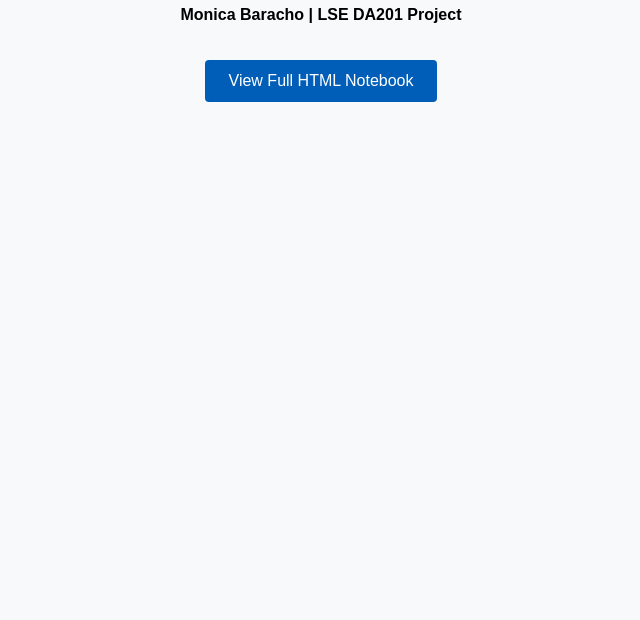
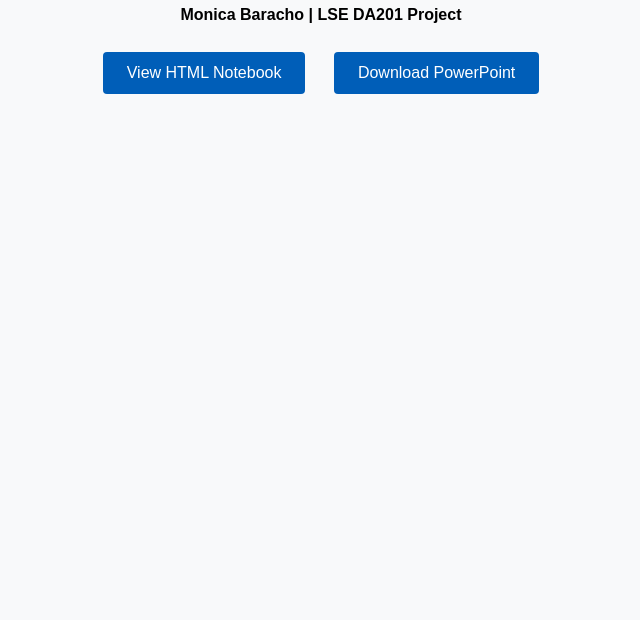
Before and after one commit to murbaracho/NHS-dashboard-, a plain HTML site: page index.html in a window 1280 px wide. Shown: the part 180-800 px from the top of the page, without its empty margins (319-959 px from the left). Drawn offline with Linux system fonts and the light colour scheme.

Commit message:
Update index.html

```diff
--- a/index.html
+++ b/index.html
@@ -11,29 +11,37 @@
       margin-top: 10%;
       background-color: #f8f9fa;
     }
-    h1 {
-      color: #005eb8;
-    }
+    h1 { color: #005eb8; }
     a.button {
       display: inline-block;
       padding: 12px 24px;
       background-color: #005eb8;
-      color: white;
+      color: #fff;
       text-decoration: none;
       font-size: 16px;
       border-radius: 4px;
-      margin-top: 20px;
+      margin: 12px;          /* a little space between buttons */
     }
-    a.button:hover {
-      background-color: #003f7d;
-    }
+    a.button:hover { background-color: #003f7d; }
   </style>
 </head>
+
 <body>
   <h1>NHS Appointments Analysis</h1>
-  <p><strong>Monica Baracho | LSE DA201 Project</strong></p>
-  <a class="button" href="Baracho_Monica_LSEDA201_Assignment_Notebook-6.html" target="_blank">
-    View Full HTML Notebook
+  <p><strong>Monica Baracho&nbsp;|&nbsp;LSE DA201 Project</strong></p>
+
+  <!---- HTML notebook button -->
+  <a class="button"
+     href="Baracho_Monica_LSEDA201_Assignment_Notebook-6.html"
+     target="_blank">
+    View HTML Notebook
+  </a>
+
+  <!---- PowerPoint download button -->
+  <a class="button"
+     href="Baracho_Monica_DA201_Presentation.pptx"
+     download>
+    Download PowerPoint
   </a>
 </body>
 </html>
```
